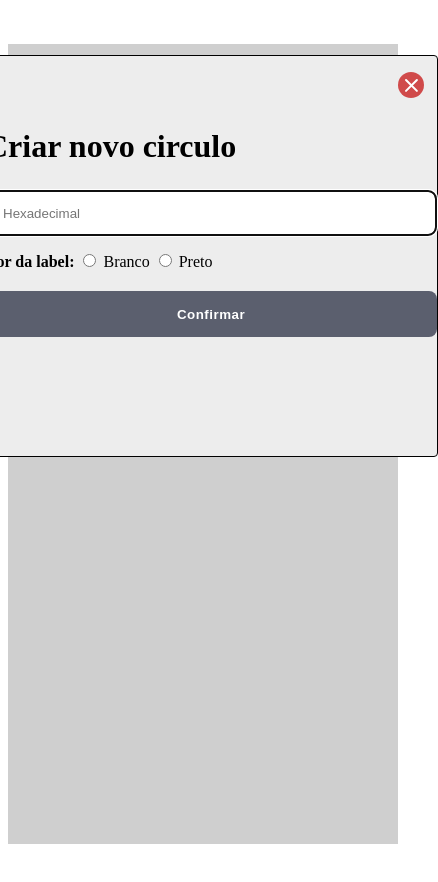
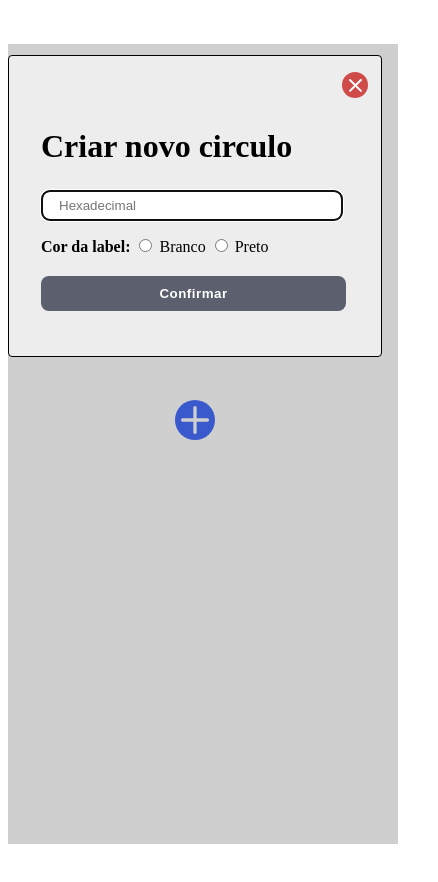
Before and after one commit to CaioLima10/Desafio_de_Cores_2, a plain HTML site: page index.html in a window 390 px wide. Both pictures are taken after a click on the button 195 px from the left and 420 px from the top of the page. Shown: the whole page, 438 px wide, since content can reach past the window. Drawn offline with Linux system fonts and the light colour scheme.

Commit message:
desafio de cores 2

```diff
--- a/styles.css
+++ b/styles.css
@@ -150,6 +150,21 @@
     transform: scale(1.2);
   }
    @media screen and (max-width: 750px){
+    /* modal */
+    .form {
+      width: 411px;
+      height: 350px;
+    }
+    .input-form {
+      width: 330px;
+      height: 35px;
+    }
+
+  .btn-confirm-form {
+    width: 355px;
+    height: 40px;
+  }
+    /* circulo */
     #circle{
       width: 300px;
       height: 300px;
@@ -171,6 +186,21 @@
     }
   }
   @media screen and (max-width: 500px){
+
+    .form {
+      width: 380px;
+      height: 300px;
+    }
+    .input-form {
+      width: 280px;
+      height: 25px;
+    }
+
+  .btn-confirm-form {
+    width: 305px;
+    height: 35px;
+  }
+
     #circle{
       width: 250px;
       height: 250px;
```
